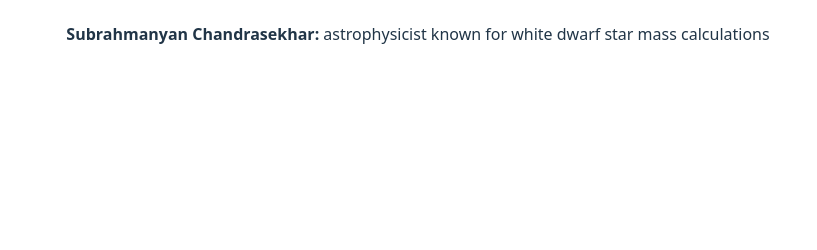
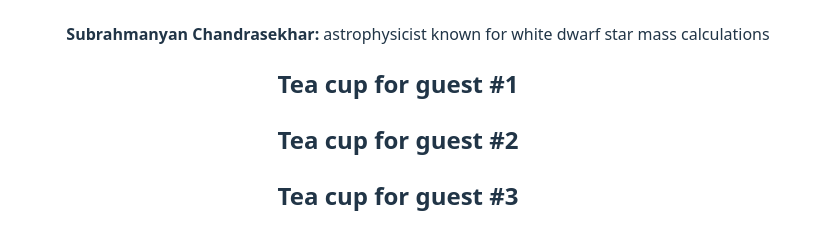
Before and after one commit to rshdgvn/appdev1, a React (Vite) app in the folder react-describing-ui/: page / in a window 1280 px wide. Shown: the part 3091-3341 px from the top of the page, without its empty margins (242-1059 px from the left). Before the commit the page ends 3185 px from the top, so only its background shows below. Built offline with nearby package versions, Linux system fonts and the light colour scheme.

Commit message:
Done with how to avoid confusing bugs by keeping components pure

```diff
--- a/react-describing-ui/src/App.jsx
+++ b/react-describing-ui/src/App.jsx
@@ -2,6 +2,7 @@
 import Gallery from "./components/Gallery";
 import TodoList from "./components/ToDoList";
 import List from "./components/List";
+import TeaSet from "./components/TeaSet";
 
 export default function App() {
   return (
@@ -9,6 +10,7 @@
       <TodoList />
       <Gallery />
       <List />
+      <TeaSet />
     </>
   );
 }
--- /dev/null
+++ b/react-describing-ui/src/components/TeaSet.jsx
@@ -0,0 +1,13 @@
+function Cup({ guest }) {
+  return <h2>Tea cup for guest #{guest}</h2>;
+}
+
+export default function TeaSet() {
+  return (
+    <>
+      <Cup guest={1} />
+      <Cup guest={2} />
+      <Cup guest={3} />
+    </>
+  );
+}
```
